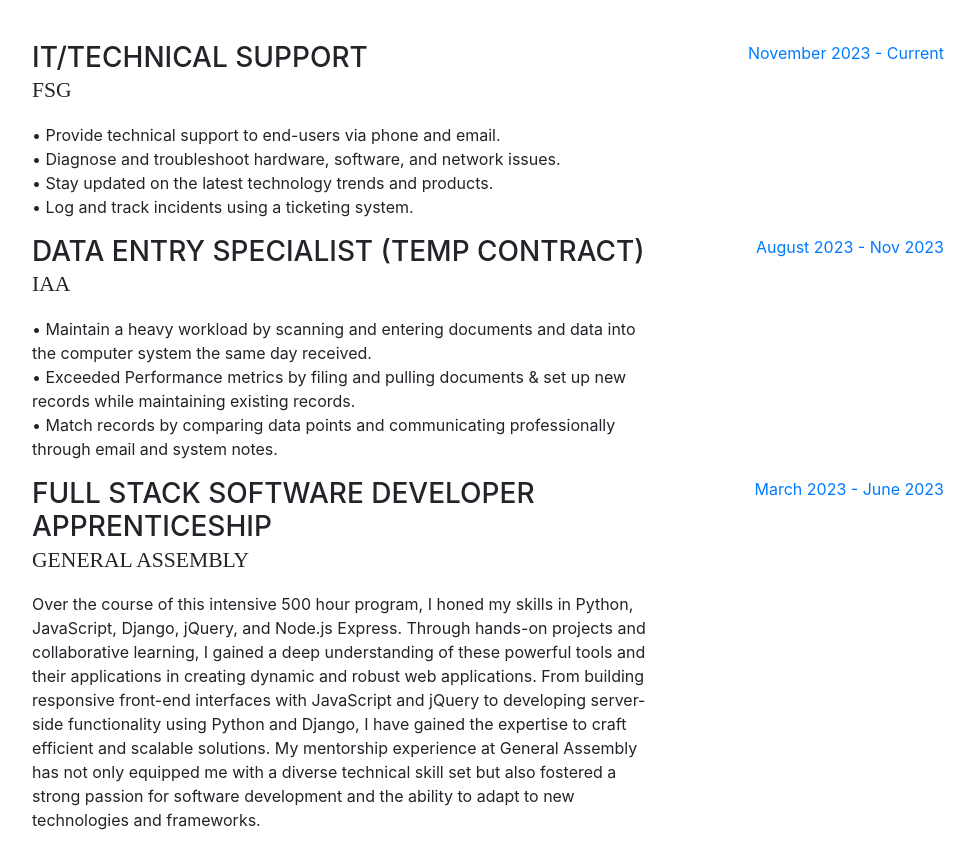
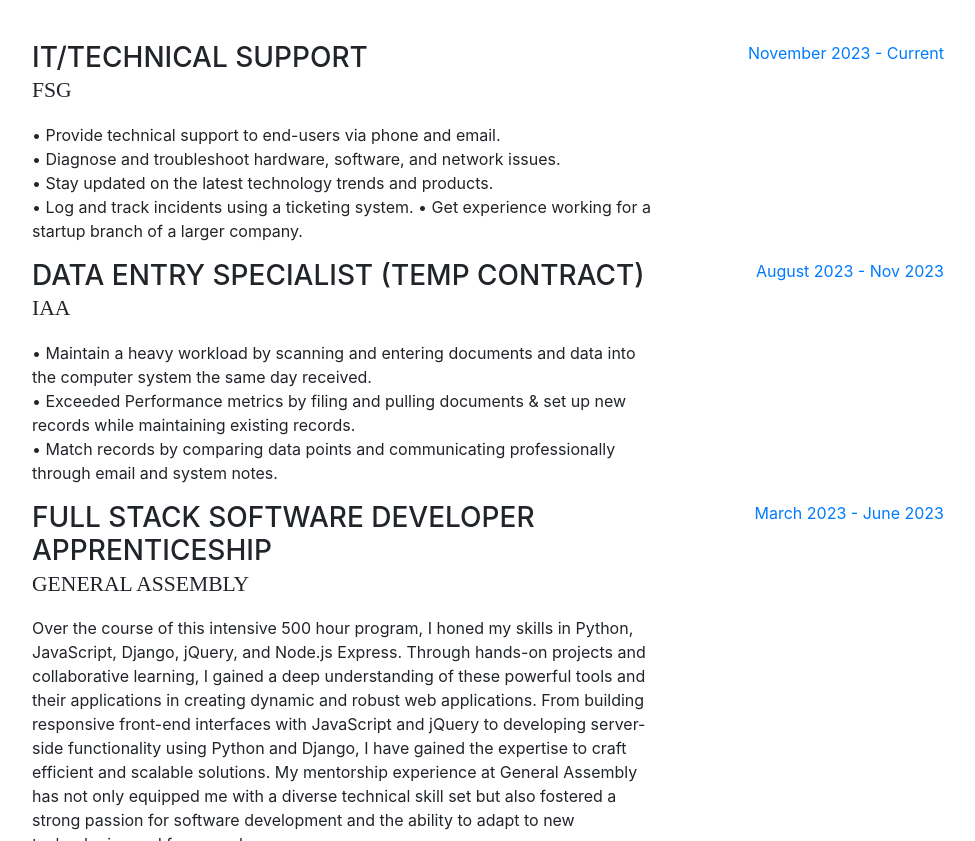
Before and after one commit to Bballard96/Bballard96.github.io, a website with bundled scripts: page index.html in a window 1280 px wide. Shown: the part 2500-3341 px from the top of the page, without its empty margins (288-1263 px from the left). Built offline with nearby package versions, Linux system fonts and the light colour scheme; a web font is replaced by a local one.

Commit message:
add line about startup for fsg

```diff
--- a/index.html
+++ b/index.html
@@ -148,6 +148,7 @@
                 • Diagnose and troubleshoot hardware, software, and network issues. <br>
                 • Stay updated on the latest technology trends and products. <br>
                 • Log and track incidents using a ticketing system.
+                • Get experience working for a startup branch of a larger company.
               </p>
             </div>
             <div class="resume-date text-md-right">
```
